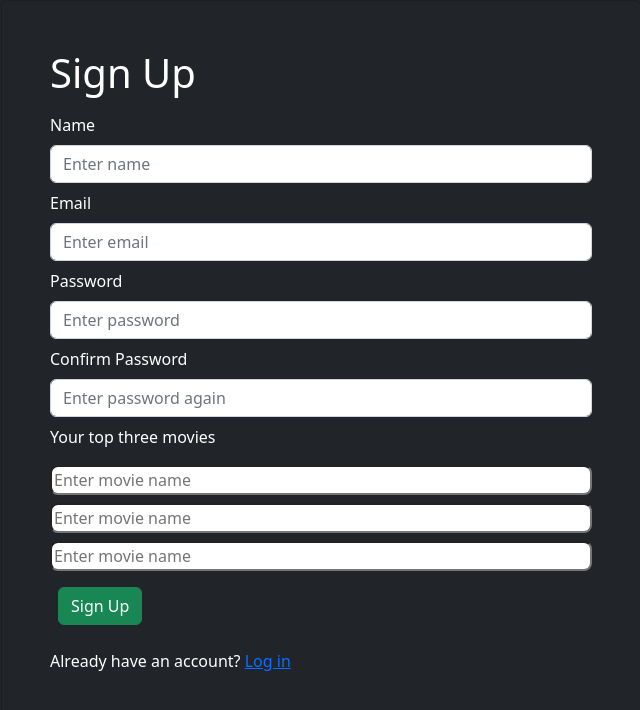
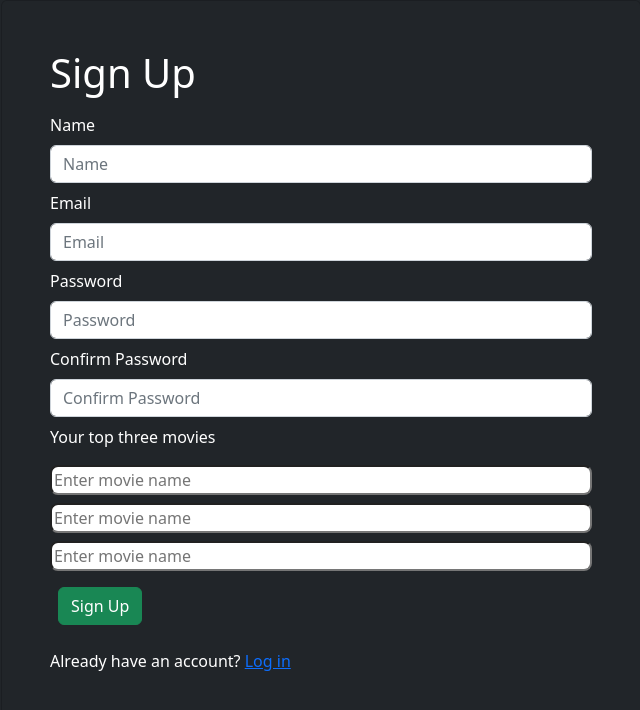
Before and after one commit to jysh-bgde/CineScope, a React (Vite) app in the folder client/: page /signup in a window 1280 px wide. Shown: the top 710 px of the page, without its empty margins (319-959 px from the left). Built offline with nearby package versions, Linux system fonts and the light colour scheme.

Commit message:
form validation

```diff
--- /dev/null
+++ b/client/src/components/FormInput.css
@@ -0,0 +1,15 @@
+.error
+{
+    color: red;
+    font-size: 1rem;
+    display: none;
+}
+
+input:invalid[focused="true"]
+{
+    border: 1px solid red;
+}
+input:invalid[focused="true"]~span
+{
+    display: block;
+}
--- /dev/null
+++ b/client/src/components/FormInput.jsx
@@ -0,0 +1,32 @@
+import React, { useState } from 'react'
+import { Form } from 'react-bootstrap';
+
+import "./FormInput.css"
+const FormInput = (props) => {
+
+    const [focused, setFocused] = useState(false);
+    const { label, errorMessage, onChange, id, ...inputProps } = props;
+
+    const handleFocus = (e) => {
+        setFocused(true)
+    };
+
+    return (
+
+        <div className='my-2 formInput' >
+            <Form.Label>{label}</Form.Label>
+            <Form.Control
+                {...inputProps}
+                onChange={onChange}
+                onBlur={handleFocus}
+                onFocus={() => { inputProps.name === "confirmPassword" && setFocused(true) }}
+                focused={focused.toString()}
+            />
+
+            <span className='error '>{errorMessage}</span>
+        </div>
+
+    )
+}
+
+export default FormInput
--- a/client/src/screens/ProfileScreen/ProfileScreen.jsx
+++ b/client/src/screens/ProfileScreen/ProfileScreen.jsx
@@ -10,17 +10,67 @@ import { useUpdateUserMutation } from '../../slices/usersApiSlice';
 import { setCredentials } from '../../slices/authSlice';
 import Header from '../../components/Header';
 import movieTitles from '../MovieScreen/utils';
+import FormInput from '../../components/FormInput';
 
 
 const ProfileScreen = () => {
-    const [name, setName] = useState("");
-    const [email, setEmail] = useState("");
-    const [password, setPassword] = useState("");
-    const [confirmPassword, setConfirmPassword] = useState("");
+    const {userInfo} = useSelector((state) => state.auth);
+
+    const [values, setValues] = useState(
+        {
+            name: userInfo.name,
+            email: userInfo.email,
+            password: "",
+            confirmPassword: "",
+
+        }
+    )
+
+    const inputs = [
+        {
+            id:1,
+            name: "name",
+            type : "text",
+            placeholder: "Name",
+            errorMessage:"Name should be 3-16 characters long and shouldn't include any special character",
+            label: "Name",
+            pattern: '[A-Za-z0-9]{3,16}$',
+            required : true,
+        },
+        {
+            id:2,
+            name: "email",
+            type : "email",
+            placeholder: "Email",
+            errorMessage:"It should be a valid email",
+            label: "Email",
+            required : true,
+        },
+        {
+            id:3,
+            name: "password",
+            type : "password",
+            placeholder: "Password",
+            pattern: '[A-Za-z0-9]{8,16}$',
+            errorMessage:"Password should be 8-16 characters long",
+            label: "Password",
+            required : true,
+        },
+        {
+            id:4,
+            name: "confirmPassword",
+            type : "password",
+            placeholder: "Confirm Password",
+            pattern : values.password,
+            errorMessage:"Passwords don't match",
+            label: "Confirm Password",
+            required : true,
+        }
+    ]
     const [movies, setMovies] = useState({
-        movie0 : "",
-        movie1: "",
-        movie2: ""
+        movie0 : userInfo.movies['movie0'],
+        movie1: userInfo.movies['movie1'],
+        movie2: userInfo.movies['movie2']
     })
 
     const [movieTitlesList, setMovieTitlesList] = useState(movieTitles)
@@ -28,20 +78,22 @@ const ProfileScreen = () => {
     const navigate = useNavigate();
     const dispatch = useDispatch();
 
-    const {userInfo} = useSelector((state) => state.auth);
     const [updateProfile, {isLoading}] = useUpdateUserMutation();
 
-    useEffect(()=> {
-        setName(userInfo.name)
-        setEmail(userInfo.email)
-        setMovies(userInfo.movies)
-    }, [userInfo.email, userInfo.name, userInfo.movies]);
+
+
+    const onChange = (e) => {
+        setValues({
+            ...values,
+            [e.target.name]: e.target.value
+        })
+    }
 
 
 
     const submitHandler = async (e) => {
         e.preventDefault();
-        if(password !== confirmPassword)
+        if(values.password !== values.confirmPassword)
         {
             toast.error('Passwords do not match')
 
@@ -51,13 +103,14 @@ const ProfileScreen = () => {
             try {
                 const res = await updateProfile({
                     _id: userInfo._id,
-                    name,
-                    email,
-                    password,
-                    movies,
+                    name: values.name,
+                    email: values.email,
+                    password: values.password,
+                    movies: movies,
                 }).unwrap()
 
                 dispatch(setCredentials({...res}))
+                navigate('/profile')
                 toast.success('Profile Update');
             } catch (err) {
                 toast.error(err?.data?.message || err?.error)
@@ -74,42 +127,17 @@ const ProfileScreen = () => {
         <FormContainer>
             <h1>Update Profile</h1>
             <Form onSubmit={submitHandler}>
-                <Form.Group className='my-2' controlId='name' >
-                    <Form.Label>Name</Form.Label>
-                    <Form.Control
-                       type = 'text'
-                        placeholder='Enter name'
-                        value={name}
-                        onChange={(e) => setName(e.target.value)}>
-                    </Form.Control>
-                </Form.Group>
-                <Form.Group className='my-2' controlId='email'>
-                    <Form.Label>Email</Form.Label>
-                    <Form.Control
-                        type='text'
-                        placeholder='Enter email'
-                        value={email}
-                        onChange={(e) => setEmail(e.target.value)}>
-                    </Form.Control>
-                </Form.Group>
-                <Form.Group className='my-2' controlId='password'>
-                    <Form.Label>Password</Form.Label>
-                    <Form.Control
-                        type='password'
-                        placeholder='Enter password'
-                        value={password}
-                        onChange={(e) => setPassword(e.target.value)}>
-                    </Form.Control>
-                </Form.Group>
-                <Form.Group className='my-2' controlId='confirmPassword'>
-                    <Form.Label>Confirm Password</Form.Label>
-                    <Form.Control
-                        type='password'
-                        placeholder='Enter password again'
-                        value={confirmPassword}
-                        onChange={(e) => setConfirmPassword(e.target.value)}>
-                    </Form.Control>
-                </Form.Group>
+            {
+                inputs.map((input) => (
+                    <FormInput
+                    key={input.id}
+                    label = {input.label}
+                    {...input}
+                     value = {values[input.name]}
+                     onChange={onChange}
+                     />
+                ))}
+
                 <Form.Group className='my-2' >
                     <Form.Label>Your top three movies</Form.Label>
                     <input
--- a/client/src/screens/SignUpScreen/SignUpScreen.jsx
+++ b/client/src/screens/SignUpScreen/SignUpScreen.jsx
@@ -11,13 +11,62 @@ import { useSignUpMutation } from '../../slices/usersApiSlice';
 import { setCredentials } from '../../slices/authSlice';
 import movieTitles from '../MovieScreen/utils';
 import "./SignUpScreen.css"
+import FormInput from '../../components/FormInput';
 
 const SignUpScreen = () => {
+    const [values, setValues] = useState(
+        {
+            name: "",
+            email: "",
+            password: "",
+            confirmPassword: "",
 
-    const [name, setName] = useState("");
-    const [email, setEmail] = useState("");
-    const [password, setPassword] = useState("");
-    const [confirmPassword, setConfirmPassword] = useState("");
+        }
+    )
+
+    const inputs = [
+        {
+            id:1,
+            name: "name",
+            type : "text",
+            placeholder: "Name",
+            errorMessage:"Name should be 3-12 characters long and shouldn't include any special character",
+            label: "Name",
+            pattern: '[A-Za-z0-9]{3,16}$',
+            required : true,
+        },
+        {
+            id:2,
+            name: "email",
+            type : "email",
+            placeholder: "Email",
+            errorMessage:"It should be a valid email",
+            label: "Email",
+            required : true,
+        },
+        {
+            id:3,
+            name: "password",
+            type : "password",
+            placeholder: "Password",
+            pattern: '[A-Za-z0-9]{8,16}$',
+            errorMessage:"Password should be minimum 8 characters",
+            label: "Password",
+            required : true,
+        },
+        {
+            id:4,
+            name: "confirmPassword",
+            type : "password",
+            placeholder: "Confirm Password",
+            pattern : values.password,
+            errorMessage:"Passwords don't match",
+            label: "Confirm Password",
+            required : true,
+        }
+    ]
+
+
     const [movieTitlesList, setMovieTitlesList] = useState(movieTitles)
 
     const [movies, setMovies] = useState({
@@ -32,12 +81,11 @@ const SignUpScreen = () => {
     const [signUp, {isLoading }] = useSignUpMutation();
 
 
+    const submitHandler = async (e) => {
+        e.preventDefault();
 
 
-
-    const submitHandler = async (e) => {
-        e.preventDefault();
-        if(password !== confirmPassword)
+        if(values.password !== values.confirmPassword)
         {
             toast.error('Passwords do not match')
 
@@ -46,7 +94,7 @@ const SignUpScreen = () => {
         {
             try
             {
-                const res = await signUp({name, email,password,movies}).unwrap();
+                const res = await signUp({name: values.name, email: values.email, password : values.password,movies : movies}).unwrap();
                 dispatch(setCredentials({...res}))
                 navigate('/login')
             } catch (error)
@@ -56,46 +104,31 @@ const SignUpScreen = () => {
         }
 
     }
+
+    const onChange = (e) => {
+        setValues({
+            ...values,
+            [e.target.name]: e.target.value
+        })
+    }
+
+
     return (
+        <>
         <FormContainer className="signUpScreen">
-            <h1>Sign Up</h1>
+            <h1 style = {{color:'white'}}>Sign Up</h1>
             <Form onSubmit={submitHandler}>
-                <Form.Group className='my-2' controlId='name'>
-                    <Form.Label>Name</Form.Label>
-                    <Form.Control
-                       type = 'text'
-                        placeholder='Enter name'
-                        value={name}
-                        onChange={(e) => setName(e.target.value)}>
-                    </Form.Control>
-                </Form.Group>
-                <Form.Group className='my-2' controlId='email'>
-                    <Form.Label>Email</Form.Label>
-                    <Form.Control
-                        type='text'
-                        placeholder='Enter email'
-                        value={email}
-                        onChange={(e) => setEmail(e.target.value)}>
-                    </Form.Control>
-                </Form.Group>
-                <Form.Group className='my-2' controlId='password'>
-                    <Form.Label>Password</Form.Label>
-                    <Form.Control
-                        type='password'
-                        placeholder='Enter password'
-                        value={password}
-                        onChange={(e) => setPassword(e.target.value)}>
-                    </Form.Control>
-                </Form.Group>
-                <Form.Group className='my-2' controlId='confirmPassword'>
-                    <Form.Label>Confirm Password</Form.Label>
-                    <Form.Control
-                        type='password'
-                        placeholder='Enter password again'
-                        value={confirmPassword}
-                        onChange={(e) => setConfirmPassword(e.target.value)}>
-                    </Form.Control>
-                </Form.Group>
+                {
+                inputs.map((input) => (
+                    <FormInput
+                    key={input.id}
+                    label = {input.label}
+                    {...input}
+                     value = {values[input.name]}
+                     onChange={onChange}
+                     />
+                ))}
+
                 <Form.Group className='my-2' >
                     <Form.Label>Your top three movies</Form.Label>
                     <input
@@ -182,12 +215,13 @@ const SignUpScreen = () => {
                 </Button>
 
                 <Row className = 'py-3'>
-                    <Col>
+                    <Col style = {{color: 'white'}}>
                     Already have an account? <Link to ="/login">Log in</Link>
                     </Col>
                 </Row>
             </Form>
         </FormContainer>
+        </>
     )
 }
 
```
Also changed, not shown: client/src/screens/SignUpScreen/SignUpScreen.css (line endings or trailing spaces), 5 other files (tests, documents, lock files or other folders).
